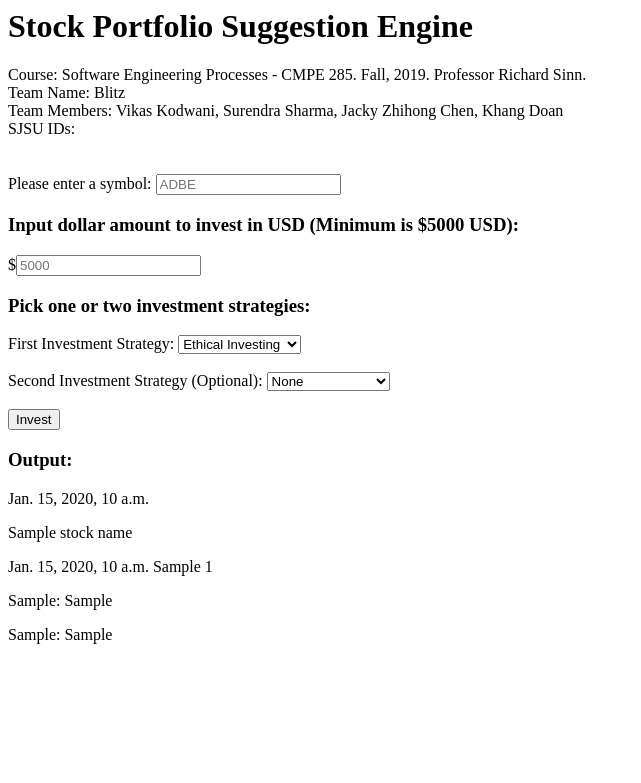
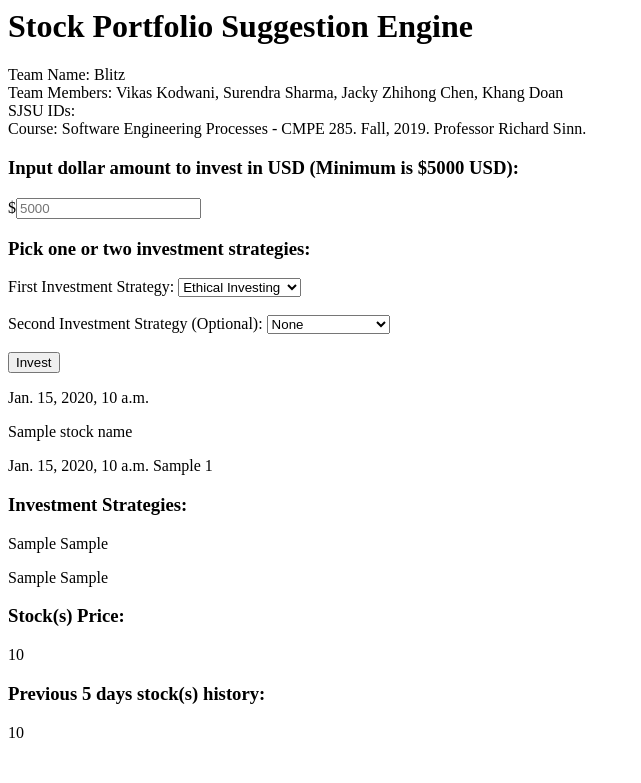
Before and after one commit to JackyC415/cmpe285_finalproject, a Django app: template templates/home.html in a window 1280 px wide. Shown: the top 783 px of the page, without its empty margins (0-641 px from the left). Run offline with Django 3.2, Linux system fonts and the light colour scheme; the template is opened without the code that fills it: most values are stand-ins (such as "Sample title", 1, 10 or a date in 2020).

Commit message:
clean up user interface

```diff
--- a/templates/home.html
+++ b/templates/home.html
@@ -1,14 +1,12 @@
 {% block content %}
 
 <h1>Stock Portfolio Suggestion Engine</h1>
-Course: Software Engineering Processes - CMPE 285. Fall, 2019. Professor Richard Sinn.<br>
 Team Name: Blitz<br>
 Team Members: Vikas Kodwani, Surendra Sharma, Jacky Zhihong Chen, Khang Doan<br>
-SJSU IDs:
+SJSU IDs: <br>
+Course: Software Engineering Processes - CMPE 285. Fall, 2019. Professor Richard Sinn.<br>
 
 <form action="fetch_stock">
-	<br><br>
-	Please enter a symbol: <input type="text" name="tickerSymbol" placeholder="ADBE" required>
 
 	<h3>Input dollar amount to invest in USD (Minimum is $5000 USD):</h3>
 	$<input type="text" name="investAmount" placeholder="5000" required>
@@ -39,11 +37,18 @@ SJSU IDs:
 	<input type="submit" value="Invest">
 </form>
 
-<h3>Output:</h3>
 <p>{{stock_date}}</p>
 <p>{{stock_name}}</p>
 <p>{{closingStockPriceToday}} {{valuesChange}} {{percentageChange}}</p>
-<p>{{strategy1}}: {{strategy1Map}}</p>
-<p>{{strategy2}}: {{strategy2Map}}</p>
+
+<h3>Investment Strategies:</h3>
+<p>{{strategy1}} {{strategy1Map}}</p>
+<p>{{strategy2}} {{strategy2Map}}</p>
+
+<h3>Stock(s) Price:</h3>
+<p>{{stock_price}}</p>
+
+<h3>Previous 5 days stock(s) history:</h3>
+<p>{{stock_history}}</p>
 
 {% endblock %}
```
